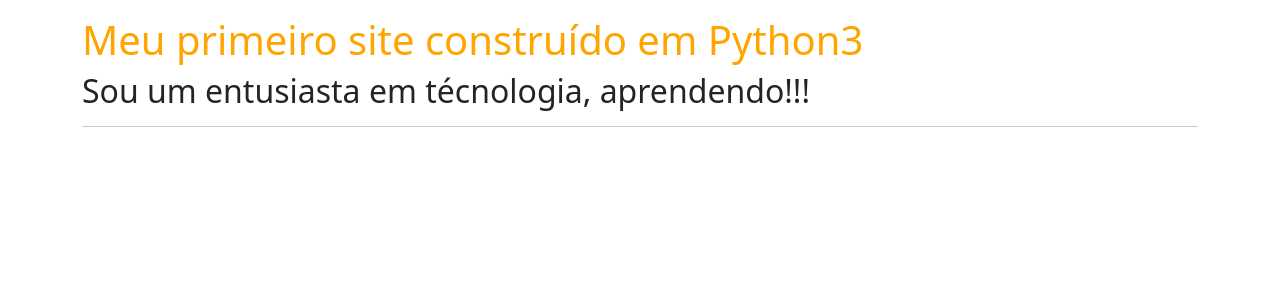
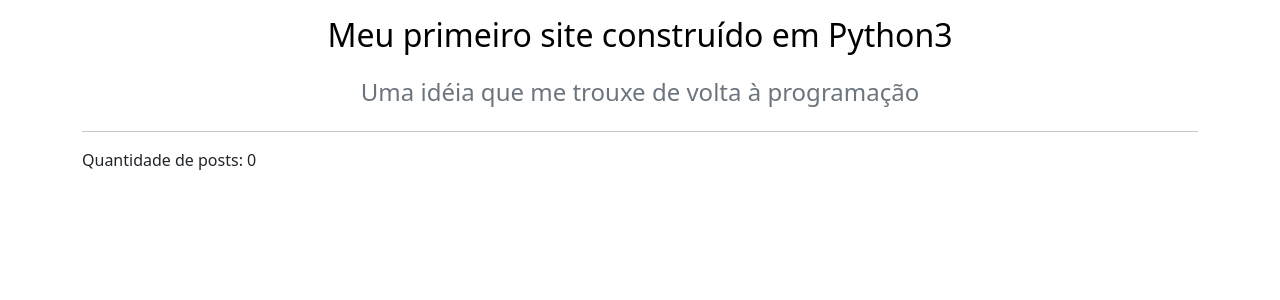
Before and after one commit to CanezPython/primeirositepython, a Python web app: template siteum/templates/home.html in a window 1280 px wide. Shown: the part 56-356 px from the top of the page. Run offline with Jinja, Linux system fonts and the light colour scheme; the template is opened without the code that fills it, so the values that code supplies are empty.

Commit message:
Refactor home.html layout and content structure

```diff
--- a/siteum/templates/home.html
+++ b/siteum/templates/home.html
@@ -1,11 +1,23 @@
 {% extends 'base.html' %}
 
 {% block body %}
+    <div class="container mt-3">
+        <main class="pagina-especifica">
+        <div class="text-center">
+            <div class="mt-6">
+                <h2 style="color: rgb(0, 0, 0)">Meu primeiro site construído em Python3</h2>
+            </div>
+        </div>
+        <div class="text-center my-4">
+            <a href="/apresentacao" class="text-secondary fw-bold link-underline link-underline-opacity-0 link-underline-opacity-100-hover">
+                <h4>Uma idéia que me trouxe de volta à programação</h4>
+            </a>
+        </div>
+        </main>
+        <hr>
+        <p>Quantidade de posts: {{ posts|length }}</p>
 
-    <div class="container mt-3">
-        <h1 style="color: orange"> Meu primeiro site construído em Python3</h1>
-        <h2>Sou um entusiasta em técnologia, aprendendo!!!</h2>
-        <hr>
+
         {% for post in posts %}
         <div class="row border mt-4 p-3 align-items-start meupost">
             <div class="col col-2">
@@ -19,8 +31,8 @@
                 </div>
             </div>
             <div class="col col-9">
-            <a style="text-decoration: none" href="{{ url_for('exibir_post', post_id=post.id) }}"><h3>{{ post.titulo }}</h3></a>
-            <p>{{ post.corpo }}</p>
+                <a style="text-decoration: none" href="{{ url_for('exibir_post', post_id=post.id) }}"><h3>{{ post.titulo }}</h3></a>
+                <p>{{ post.corpo }}</p>
             </div>
 
         </div>
```
